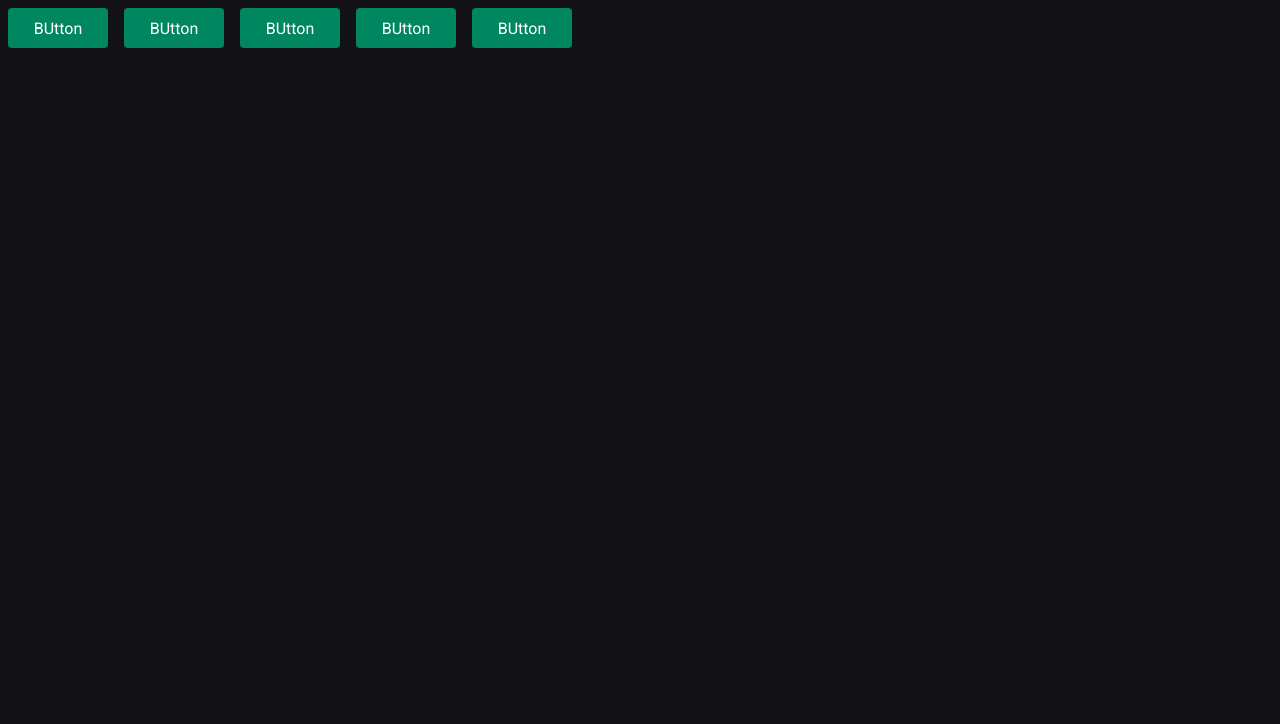
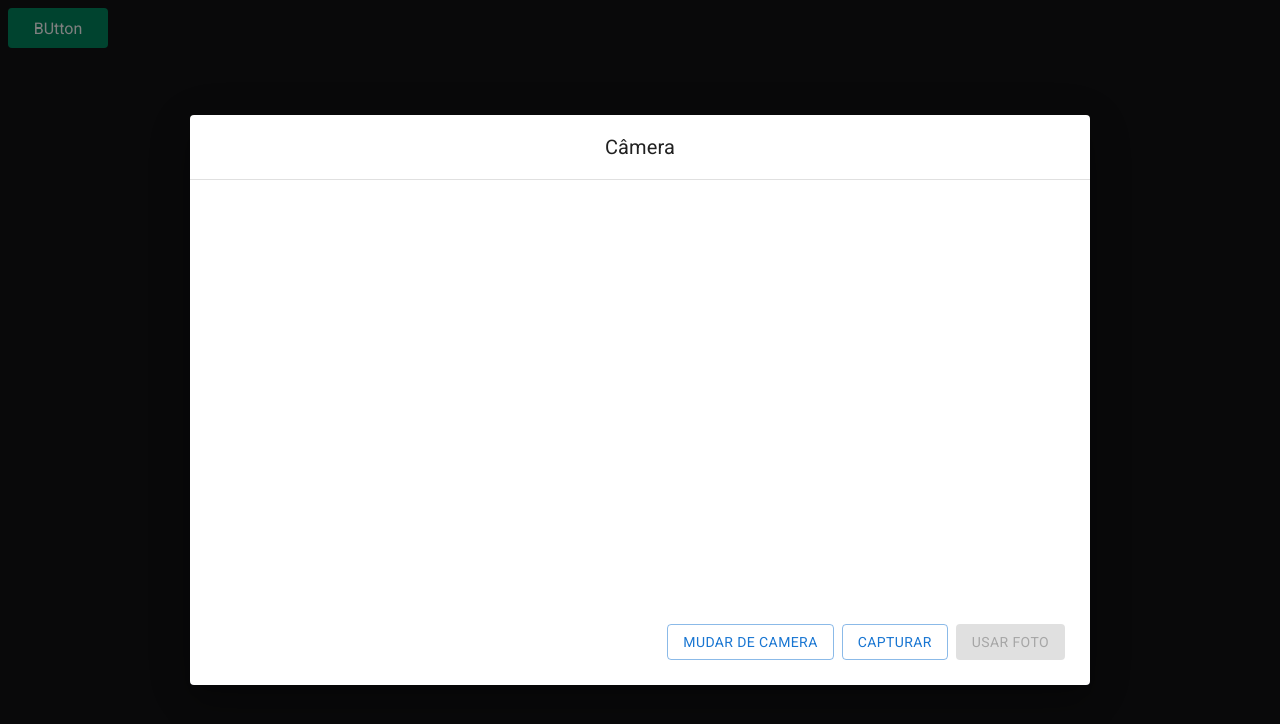
Before and after one commit to alessandrouleon/02-ignite-time, a React (Vite) app: page / in a window 1280 px wide. Shown: the top 724 px of the page. Built offline with nearby package versions, Linux system fonts and the light colour scheme; no server answers.

Commit message:
first commit

```diff
--- a/src/App.tsx
+++ b/src/App.tsx
@@ -1,17 +1,16 @@
-import { Button } from './components/Button'
-import { ThemeProvider } from 'styled-components'
-import { defaultTheme } from './styles/themes/default'
-import { GlobalStyle } from './styles/global'
+import { Button } from "./components/Button";
+import { ThemeProvider } from "styled-components";
+import { defaultTheme } from "./styles/themes/default";
+import { GlobalStyle } from "./styles/global";
+import PhotoModal from "./components";
 export function App() {
   return (
     <ThemeProvider theme={defaultTheme}>
       <Button variant="primary" />
-      <Button variant="secondary" />
-      <Button variant="success" />
-      <Button variant="danger" />
-      <Button />
+
+      <PhotoModal />
 
       <GlobalStyle />
     </ThemeProvider>
-  )
+  );
 }
--- a/src/components/Button.tsx
+++ b/src/components/Button.tsx
@@ -1,3 +1,4 @@
+
 import { ButtonContainer, ButtonVariant } from './Button.styles'
 
 interface ButtonProps {
@@ -5,5 +6,6 @@ interface ButtonProps {
 }
 
 export function Button({ variant = 'primary' }: ButtonProps) {
-  return <ButtonContainer variant={variant}>BUtton</ButtonContainer>
+  return <ButtonContainer variant={variant}>BUtton
+  </ButtonContainer>
 }
--- /dev/null
+++ b/src/components/index.tsx
@@ -0,0 +1,114 @@
+import { RefObject, useCallback, useRef, useState } from "react";
+import Button from "@mui/material/Button";
+import Dialog from "@mui/material/Dialog";
+import DialogActions from "@mui/material/DialogActions";
+import DialogContent from "@mui/material/DialogContent";
+import DialogTitle from "@mui/material/DialogTitle";
+import { Divider } from "@mui/material";
+import Webcam from "react-webcam";
+// import {PermissionDescriptor} from '@types/permissions-api';
+
+interface PhotoModalProps {
+  handleClose: () => void;
+  open: boolean;
+  changePhotoNewVisitant: (photo: any) => void;
+}
+
+export default function PhotoModal() {
+  const [image, setImage] = useState<any>(null);
+  const webcamRef = useRef<Webcam>(null);
+
+  function takeSnapshot(webcamRef: RefObject<Webcam>) {
+    const imageSrc = webcamRef.current?.getScreenshot();
+    // Use a imagem capturada como desejar
+    console.log(imageSrc);
+    setImage(imageSrc);
+    if (!image && webcamRef.current) {
+      const imageSrc = webcamRef.current.getScreenshot();
+      setImage(imageSrc);
+
+      changePhotoNewVisitant(imageSrc);
+    } else {
+      setImage(null);
+    }
+  }
+
+  const handleClearCapture = () => {
+    handleClose();
+    setImage(null);
+  };
+
+  const FACING_MODE_USER = "user";
+  const FACING_MODE_ENVIRONMENT = "environment";
+
+  const videoConstraints = {
+    facingMode: FACING_MODE_USER,
+  };
+
+  const [facingMode, setFacingMode] = useState(FACING_MODE_USER);
+
+  const handleSwapCamera = useCallback(() => {
+    setFacingMode((prevState) =>
+      prevState === FACING_MODE_USER
+        ? FACING_MODE_ENVIRONMENT
+        : FACING_MODE_USER
+    );
+  }, []);
+
+  const isDisabled = !image;
+
+  return (
+    <Dialog open={open} onClose={handleClearCapture} fullWidth maxWidth="md">
+      <DialogTitle sx={{ textAlign: "center" }}>Câmera</DialogTitle>
+      <Divider />
+      <DialogContent>
+        {!image ? (
+          <Webcam
+            height={400}
+            width={400}
+            audio={false}
+            style={{
+              width: "100%",
+            }}
+            ref={webcamRef}
+            screenshotFormat="image/jpeg"
+            videoConstraints={{
+              ...videoConstraints,
+              facingMode,
+              // facingMode: 'environment',
+            }}
+            mirrored
+          />
+        ) : (
+          <img src={image} />
+        )}
+      </DialogContent>
+      <DialogActions
+        sx={{
+          padding: "0px 25px 25px 0px",
+        }}
+      >
+        <Button onClick={handleSwapCamera} variant="outlined">
+          Mudar de Camera
+        </Button>
+        <Button onClick={() => takeSnapshot(webcamRef)} variant="outlined">
+          {image ? "Tirar outra foto" : "Capturar"}
+        </Button>
+        <Button
+          onClick={handleClearCapture}
+          variant="contained"
+          disabled={isDisabled}
+        >
+          Usar foto
+        </Button>
+      </DialogActions>
+    </Dialog>
+  );
+}
+function handleClose() {
+  throw new Error("Function not implemented.");
+}
+
+function changePhotoNewVisitant(imageSrc: string | null) {
+  throw new Error("Function not implemented.");
+}
```
Also changed, not shown: package.json (+41 -12 lines), 1 other file (tests, documents, lock files or other folders).
